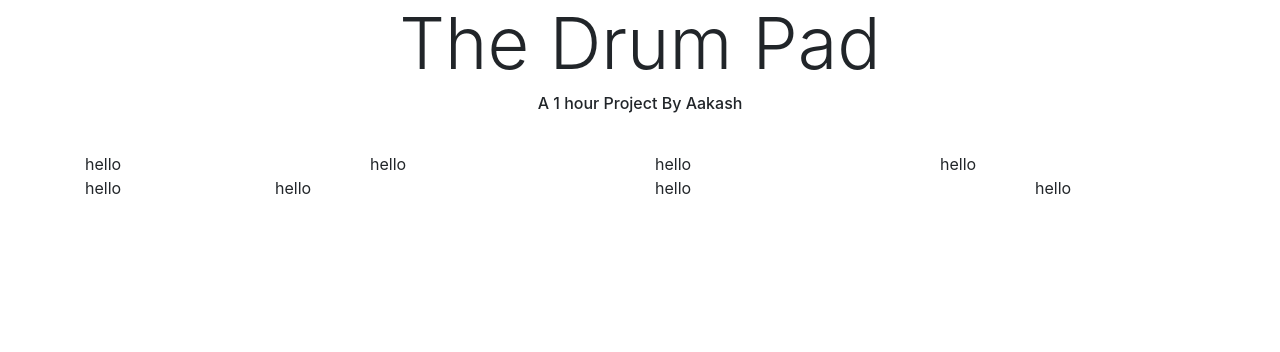
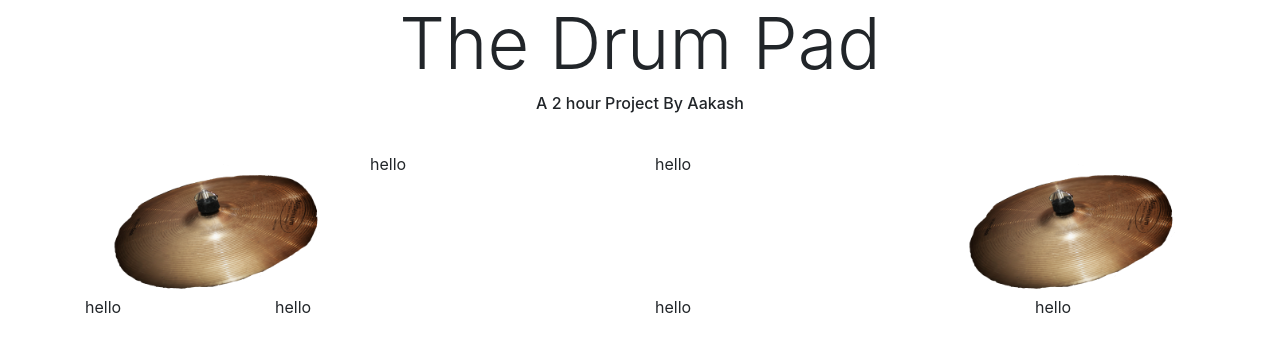
Before and after one commit to AakashCode12/DrumsWithJavascript, a plain HTML site: page index.html in a window 1280 px wide. Drawn offline with nearby package versions, Linux system fonts and the light colour scheme.

Commit message:
chanchan done

```diff
--- a/css/index.css
+++ b/css/index.css
@@ -6,3 +6,8 @@
 .containertop {
   margin-top: 3%;
 }
+
+.responsive {
+  width: 100%;
+  height: auto;
+}
--- a/index.html
+++ b/index.html
@@ -12,15 +12,15 @@
 
 <body>
     <h1 class="display-3 text-center">The Drum Pad</h1>
-    <h6 class="display-6 text-center">A 1 hour Project By Aakash</h6>
+    <h6 class="display-6 text-center">A 2 hour Project By Aakash</h6>
 
 
     <div class="container containertop">
         <div class="row">
+            <div class="col-3"><img onclick="chanchan1()" class="responsive" src="img/chanchan.png" alt=""></div>
             <div class="col-3">hello</div>
             <div class="col-3">hello</div>
-            <div class="col-3">hello</div>
-            <div class="col-3">hello</div>
+            <div class="col-3"><img class="responsive" onclick="chanchan2()" src="img/chanchan.png" alt=""></div>
         </div>
 
         <div class="row">
--- a/scripts/index.js
+++ b/scripts/index.js
@@ -1 +1,12 @@
-console.log("the drum is awesome");
+var chanchan1kiawaz = new Audio("../Sounds/909-Crash-HD2.wav");
+
+function chanchan1() {
+    chanchan1kiawaz.play();
+}
+
+
+var chanchan2kiawaz = new Audio("../Sounds/909-Crash-HD0.wav");
+
+function chanchan2() {
+    chanchan2kiawaz.play();
+}
```
Also changed, not shown: img/chanchan.png (added), 7 other files.
